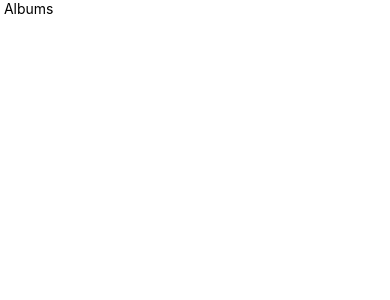
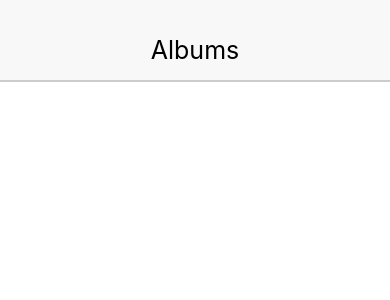
Before and after one commit to Danielshow/album_app, a React Native app: screen / in a window 390 px wide. Shown: the top 300 px of the page. Built offline with nearby package versions, Linux system fonts and the light colour scheme.

Commit message:
add styling to header components

```diff
--- a/App.js
+++ b/App.js
@@ -6,14 +6,14 @@
  * @flow
  */
 
-import React, { Fragment } from "react";
-import { Text } from "react-native";
-import Header from "./src/components/Header";
+import React, { Fragment } from 'react';
+import { Text } from 'react-native';
+import Header from './src/components/Header';
 
 const App = () => {
   return (
     <Fragment>
-      <Header />
+      <Header headerText={"Albums"} />
     </Fragment>
   );
 };
--- a/src/components/Header.js
+++ b/src/components/Header.js
@@ -1,6 +1,33 @@
-import React from "react";
-import { Text } from "react-native";
+import React from 'react';
+import { Text, View } from 'react-native';
 
-const Header = () => <Text> Albums </Text>;
+const Header = ({ headerText }) => {
+  const { textStyle, viewStyle } = styles;
+  return (
+    <View style={viewStyle}>
+      <Text style={textStyle}> {headerText} </Text>
+    </View>
+  );
+};
+
+const styles = {
+  textStyle: {
+    fontSize: 25
+  },
+
+  viewStyle: {
+    backgroundColor: '#f8f8f8',
+    height: 80,
+    display: 'flex',
+    justifyContent: 'center',
+    alignItems: 'center',
+    paddingTop: 20,
+    shadowColor: "#000",
+    shadowOffset: { width: 0, height: 2 },
+    shadowOpacity: 0.2,
+    elevation: 2,
+    position: "relative"
+  }
+};
 
 export default Header;
```
